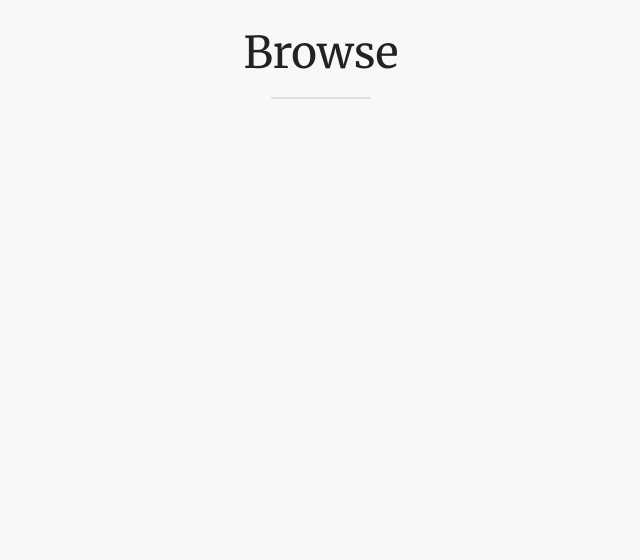
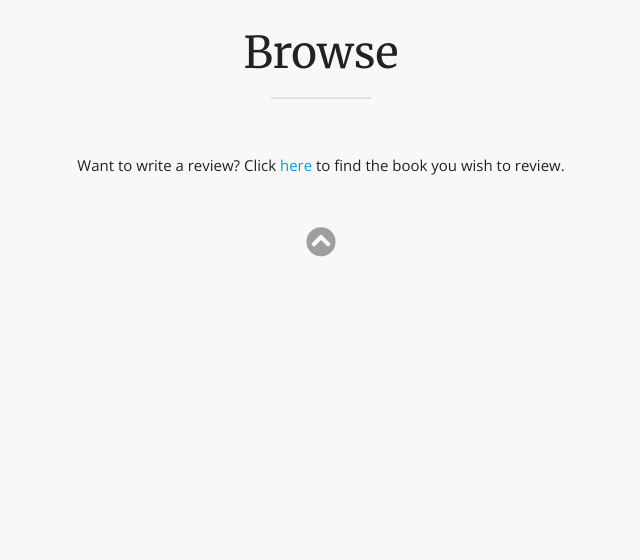
Before and after one commit to nualagr/readnreviewed, a Flask app: page /browse in a window 1280 px wide. Shown: the part 66-626 px from the top of the page, without its empty margins (319-959 px from the left). Run offline with Flask 2, Linux system fonts and the light colour scheme; data that the repository does not hold is empty; some libraries are stand-ins or nearby versions.

Commit message:
feat: Add 'Back to top' chevron button on my_reviews.html page and browse.html page to enable to user to navigate quickly to the top of those pages. Add link to search page at the top of my_reviews.html page to make it more obvious how the user should add a review and to bring them directly to the search page to search the site for the book in question.

```diff
--- a/static/css/style.css
+++ b/static/css/style.css
@@ -95,6 +95,18 @@ h1, h2, h3, h4, h5 {
 .btn {
     margin-bottom: 5px;
 }
+
+i.back-to-top {
+    font-size: 2rem;
+    color: #9E9E9E;
+}
+
+i.back-to-top:hover,
+i.back-to-top:active,
+i.back-to-top:focus {
+    color: #1F76BB;
+}
+
 
 /* Bookmarks --------------------------------------- */
 button.bookmark {
@@ -339,7 +351,6 @@ footer a:hover{
 /* Modals -------------------------------------------*/
 .modal-content {
     margin-top: 2rem;
-    /* overflow-y: hidden !important; */
 }
 
 .modal-content h5 {
--- a/templates/browse.html
+++ b/templates/browse.html
@@ -1,10 +1,16 @@
 {% extends "base.html" %}
 {% block content %}
-    <!-- Latest Reviews -->
-    <div class="container">
+    <div class="container" id="pageTop">
         <div class="row">
             <div class="col s12">
                 <h3 class="center subtitle">Browse</h3>
+            </div>
+        </div>
+        <div class="row container">
+            <div class="col s12">
+                <p class="center">
+                    Want to write a review? Click <a href="{{ url_for('search') }}">here</a> to find the book you wish to review.
+                </p>
             </div>
         </div>
         <!-- Books to Browse -->
@@ -38,5 +44,12 @@
                 </div>
             </div>
         {% endfor %}
+        <div class="row">
+            <div class="col s12">
+                <p class="center">
+                    <a href="#{{ pageTop }}" title="Link to top of page"><i class="fas fa-chevron-circle-up back-to-top"></i></a>
+                </p>
+            </div>
+    </div>
     </div>
 {% endblock %}
```
Also changed, not shown: templates/my_reviews.html (+15 -1 lines), templates/index.html (indentation only). Lines whose indentation alone changed are shown as unchanged.
